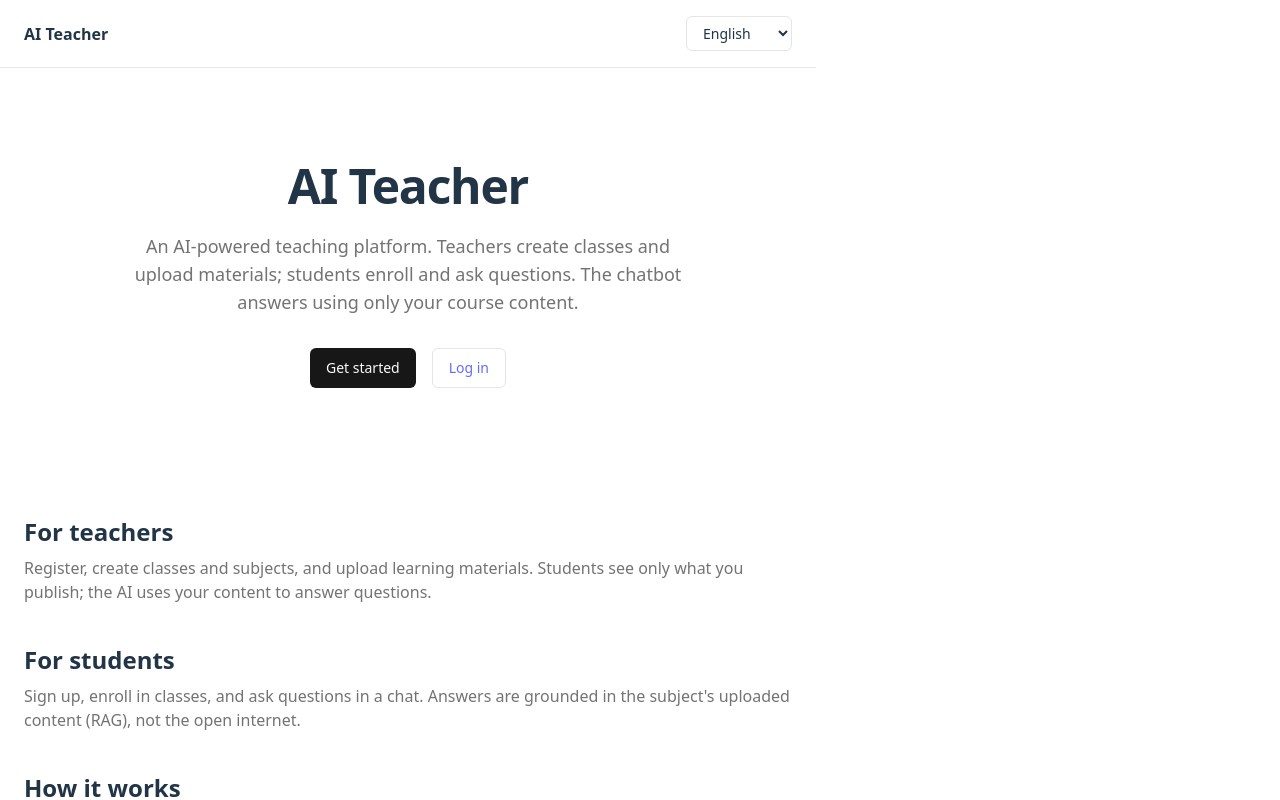
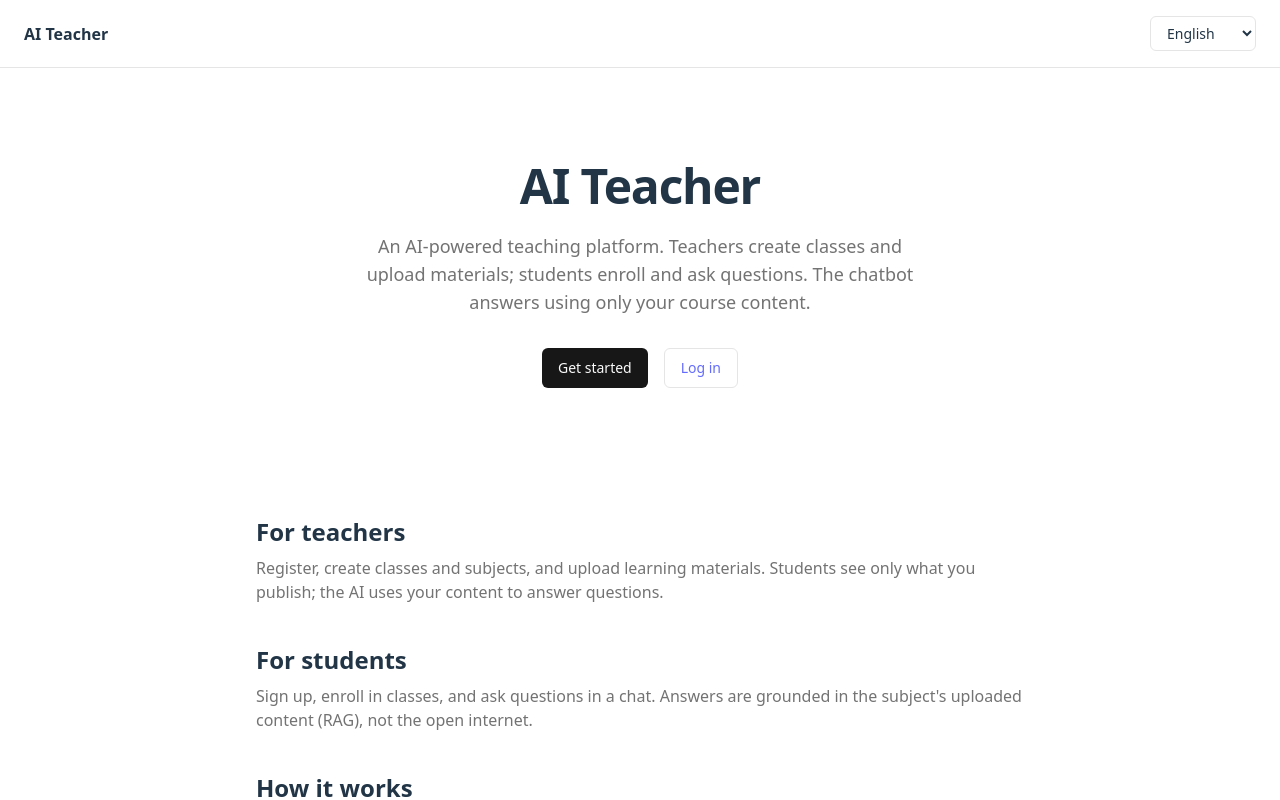
Before and after one commit to arisyo13/ai-teacher, a React (Vite) app in the folder frontend/: page / in a window 1280 px wide. Shown: the top 800 px of the page. Built offline with nearby package versions, Linux system fonts and the light colour scheme.

Commit message:
fix: centers webpage

```diff
--- a/frontend/src/features/home/HomePage.tsx
+++ b/frontend/src/features/home/HomePage.tsx
@@ -4,9 +4,23 @@ import { Button } from "@/components/ui/button";
 
 export const HomePage = () => {
   const { t } = useTranslation();
+  const content = [
+    {
+      title: t("home.forTeachers.title"),
+      description: t("home.forTeachers.description"),
+    },
+    {
+      title: t("home.forStudents.title"),
+      description: t("home.forStudents.description"),
+    },
+    {
+      title: t("home.howItWorks.title"),
+      description: t("home.howItWorks.description"),
+    },
+  ]
 
   return (
-    <div className="max-w-3xl mx-auto">
+    <div className="w-full max-w-3xl mx-auto">
       <section className="text-center py-12 md:py-16">
         <h1 className="text-4xl md:text-5xl font-bold tracking-tight">
           {t("home.hero.title")}
@@ -25,24 +39,14 @@ export const HomePage = () => {
       </section>
 
       <section className="mt-16 space-y-10">
-        <div>
-          <h2 className="text-2xl font-semibold">{t("home.forTeachers.title")}</h2>
-          <p className="mt-2 text-muted-foreground">
-            {t("home.forTeachers.description")}
-          </p>
-        </div>
-        <div>
-          <h2 className="text-2xl font-semibold">{t("home.forStudents.title")}</h2>
-          <p className="mt-2 text-muted-foreground">
-            {t("home.forStudents.description")}
-          </p>
-        </div>
-        <div>
-          <h2 className="text-2xl font-semibold">{t("home.howItWorks.title")}</h2>
-          <p className="mt-2 text-muted-foreground">
-            {t("home.howItWorks.description")}
-          </p>
-        </div>
+        {content.map((item) => (
+          <div key={item.title}>
+            <h2 className="text-2xl font-semibold">{item.title}</h2>
+            <p className="mt-2 text-muted-foreground">
+              {item.description}
+            </p>
+          </div>
+        ))}
       </section>
 
       <section className="mt-16 pt-8 border-t border-neutral-200 dark:border-neutral-700 text-center">
--- a/frontend/src/index.css
+++ b/frontend/src/index.css
@@ -50,7 +50,11 @@
     @apply font-sans antialiased text-[#213547] bg-white dark:text-[rgba(255,255,255,0.87)] dark:bg-[#242424];
   }
   body {
-    @apply m-0 min-h-screen flex mx-auto;
+    @apply m-0 min-h-screen w-full;
+  }
+  #root {
+    width: 100%;
+    min-height: 100vh;
   }
   a {
     @apply font-medium text-[#646cff] no-underline hover:text-[#535bf2] dark:hover:text-[#747bff];
--- a/frontend/src/layouts/Layout.tsx
+++ b/frontend/src/layouts/Layout.tsx
@@ -10,8 +10,8 @@ export const Layout = () => {
   const { t, i18n } = useTranslation();
 
   return (
-    <div className="min-h-screen flex flex-col">
-      <header className="px-6 py-4 border-b border-neutral-200 dark:border-neutral-700 flex items-center justify-between gap-4">
+    <div className="min-h-screen w-full flex flex-col">
+      <header className="w-full px-6 py-4 border-b border-neutral-200 dark:border-neutral-700 flex items-center justify-between gap-4">
         <Link to="/" className="font-semibold text-inherit no-underline hover:text-inherit">
           {t("layout.appName")}
         </Link>
@@ -28,7 +28,7 @@ export const Layout = () => {
           ))}
         </select>
       </header>
-      <main className="flex-1 p-6">
+      <main className="flex-1 w-full p-6 flex justify-center">
         <Outlet />
       </main>
     </div>
```
